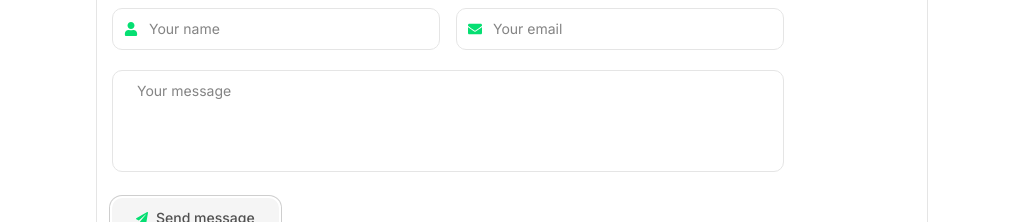
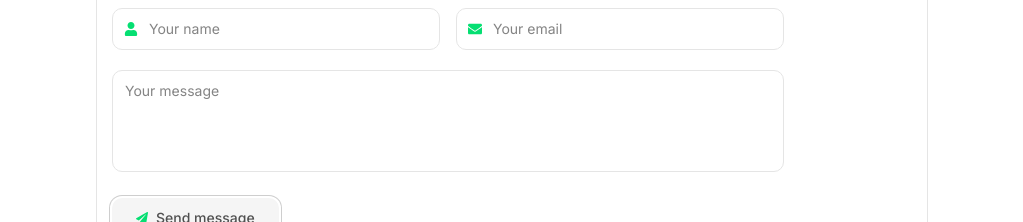
Before and after one commit to kedarrm/My_Portfolio, a Next.js app: page / in a window 1280 px wide. Shown: the part 3034-3256 px from the top of the page, without its empty margins (128-1151 px from the left). Built offline with nearby package versions, Linux system fonts and the light colour scheme.

Commit message:
small fix

```diff
--- a/components/sections/Contact.jsx
+++ b/components/sections/Contact.jsx
@@ -116,7 +116,7 @@ export default function ContactSection() {
             placeholder="Your message"
             rows={4}
             className="w-full rounded-lg border bg-background
-                       px-6 py-2.5 text-sm outline-none resize-none transition
+                       px-3 py-2.5 text-sm outline-none resize-none transition
                        focus:ring-2 focus:ring-accent/90"
           />
         </motion.div>
```
